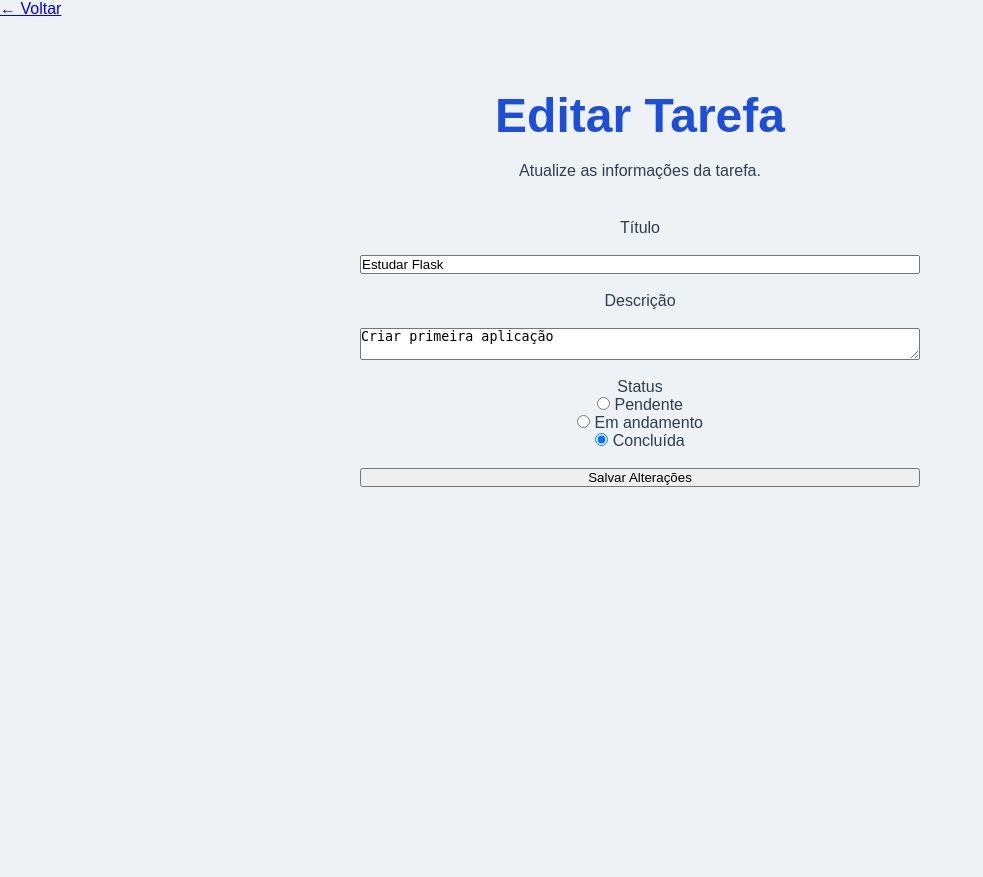
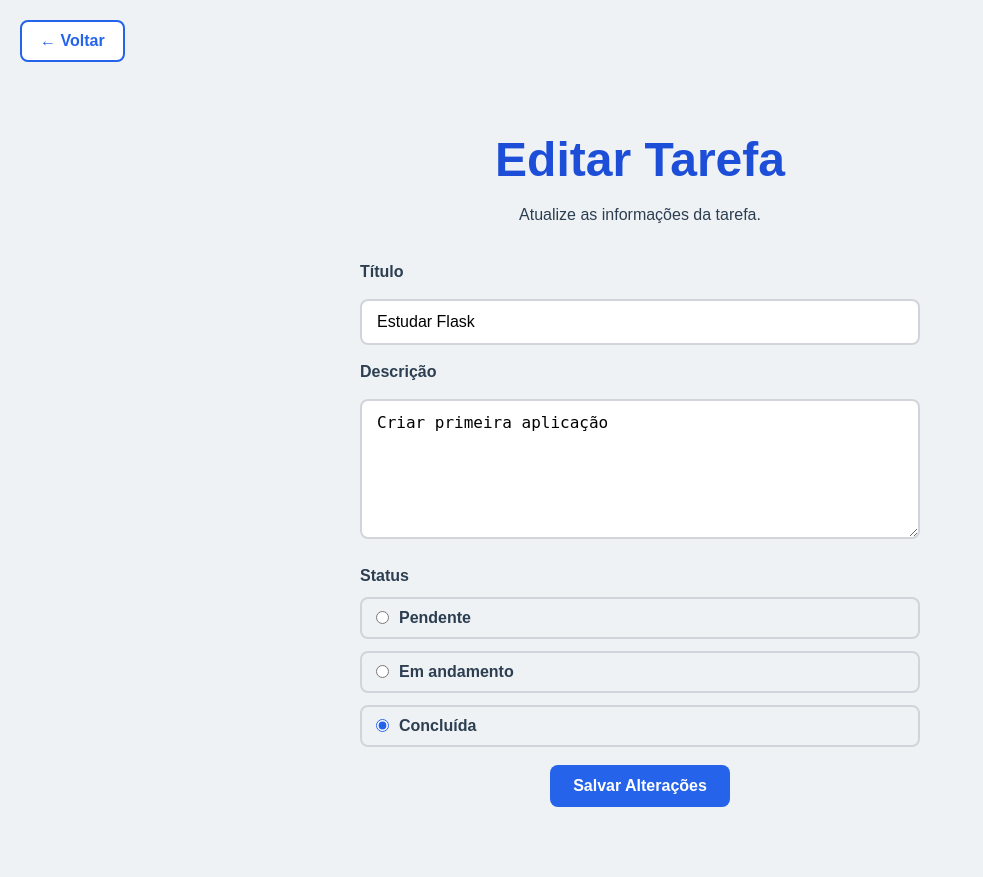
Before and after one commit to agatasantos622/TASKFLOW, a Flask app: page /editar/7 in a window 1280 px wide. Shown: the whole page, without its empty margins (0-983 px from the left). Before the commit the page ends 487 px from the top, so only its background shows below. Run offline with Flask 3, Linux system fonts and the light colour scheme; data comes from the database, SQL or seed files in the repository; both versions use the stored data as it was after the commit.

Commit message:
style: melhora da interface e da experiência do usuário

```diff
--- a/src/static/css/style.css
+++ b/src/static/css/style.css
@@ -62,6 +62,108 @@ form {
     margin-top: 30px;
 }
 
+form label {
+    font-weight: bold;
+    text-align: left;
+}
+
+form input[type="text"],
+form textarea {
+    width: 100%;
+    padding: 12px 15px;
+
+    border: 2px solid #d1d5db;
+    border-radius: 8px;
+
+    font-size: 1rem;
+
+    transition: all .3s ease;
+}
+
+form textarea {
+    min-height: 140px;
+    resize: vertical;
+}
+
+form input[type="text"]:focus,
+form textarea:focus {
+    outline: none;
+    border-color: #2563eb;
+    box-shadow: 0 0 0 3px rgba(37, 99, 235, 0.15);
+}
+
+form button {
+    width: 180px;
+    align-self: center;
+
+    padding: 12px;
+
+    border: none;
+    border-radius: 8px;
+
+    background-color: #2563eb;
+    color: white;
+
+    font-size: 1rem;
+    font-weight: bold;
+
+    cursor: pointer;
+
+    transition: all .3s ease;
+}
+
+form button:hover {
+    background-color: #1d4ed8;
+    transform: translateY(-2px);
+}
+
+/* =======================================================
+   Grupo de Status
+======================================================= */
+
+.status-group {
+    display: flex;
+    flex-direction: column;
+    gap: 12px;
+
+    margin-top: 10px;
+}
+
+.status-group > label {
+    font-weight: bold;
+    margin-bottom: 5px;
+}
+
+.status-group div {
+    display: flex;
+    align-items: center;
+    gap: 10px;
+
+    padding: 10px 14px;
+
+    border: 2px solid #d1d5db;
+    border-radius: 8px;
+
+    cursor: pointer;
+
+    transition: all .3s ease;
+}
+
+.status-group div:hover {
+    border-color: #2563eb;
+    background-color: #eff6ff;
+}
+
+.status-group input[type="radio"] {
+    accent-color: #2563eb;
+    cursor: pointer;
+}
+
+.status-group label {
+    margin: 0;
+    cursor: pointer;
+}
+
 /* =======================================================
    Títulos
 ======================================================= */
@@ -124,7 +226,7 @@ form {
 
     cursor: pointer;
 
-    transition: 0.3s;
+    transition: all .3s ease;
 }
 
 .buttons a:first-child {
@@ -143,6 +245,33 @@ form {
 }
 
 /* =======================================================
+   Botão Voltar
+======================================================= */
+
+.back-link {
+    display: inline-block;
+
+    margin: 20px 0 0 20px;
+    padding: 10px 18px;
+
+    text-decoration: none;
+    font-weight: bold;
+
+    color: #2563eb;
+    background-color: white;
+
+    border: 2px solid #2563eb;
+    border-radius: 8px;
+
+    transition: all .3s ease;
+}
+
+.back-link:hover {
+    background-color: #2563eb;
+    color: white;
+}
+
+/* =======================================================
    Botões dos Cards
 ======================================================= */
 
@@ -158,7 +287,7 @@ form {
 
     border-radius: 8px;
 
-    transition: 0.3s;
+    transition: all .3s ease;
 }
 
 .edit-button {
@@ -198,12 +327,12 @@ form {
     background-color: white;
     border-radius: 10px;
 
-    padding: 20px;
+    padding: 24px;
     margin-bottom: 20px;
 
     box-shadow: 0 2px 8px rgba(0, 0, 0, 0.08);
 
-    transition: 0.3s;
+    transition: all .3s ease;
 }
 
 .task-card:hover {
@@ -283,7 +412,7 @@ form {
     font-size: 0.95rem;
     font-weight: bold;
 
-    transition: 0.3s;
+    transition: all .3s ease;
 }
 
 /* =======================================================
```
Also changed, not shown: taskflow.db.
